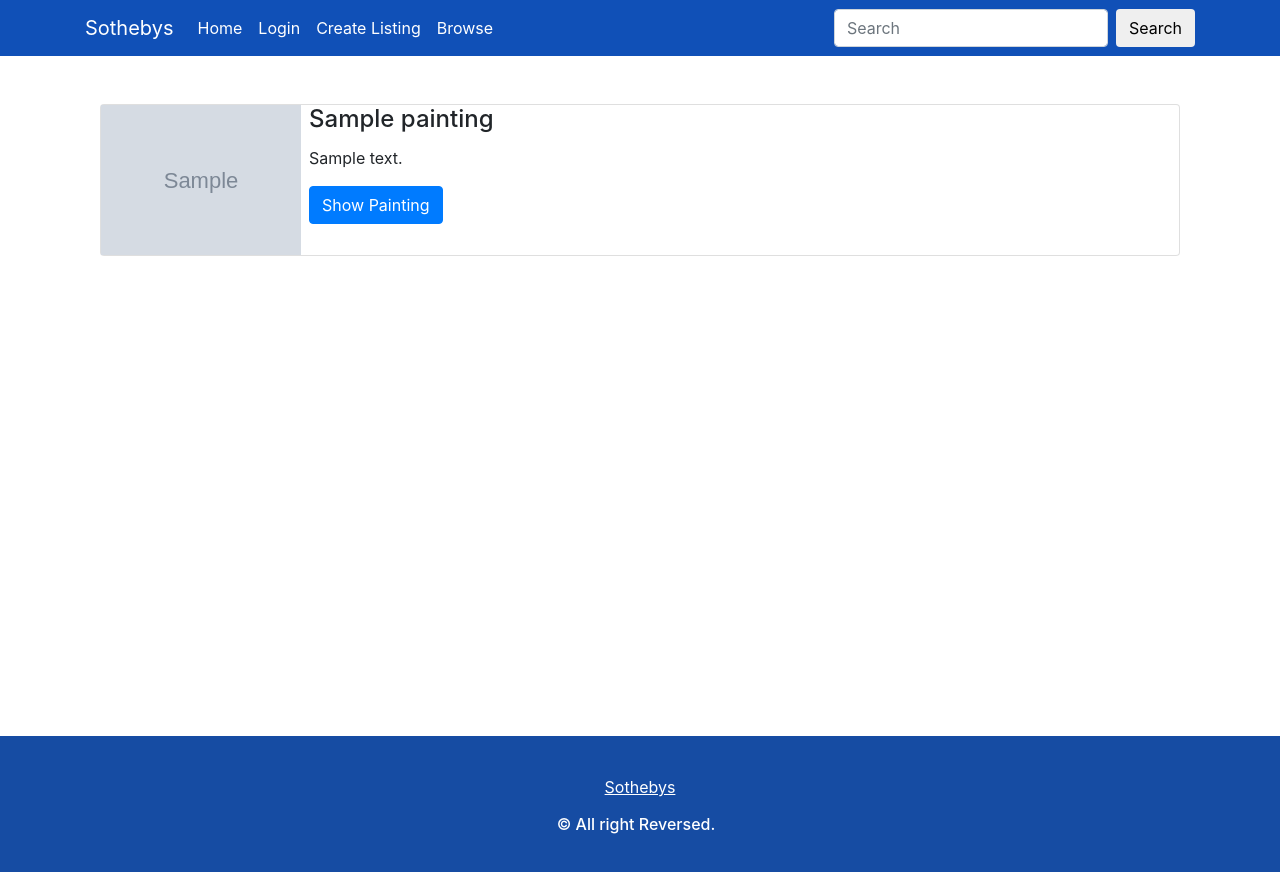
After one commit to dhruvjain51/Sothebys-1, a Django app: template web/paintings/templates/browse.html in a window 1280 px wide. The commit adds this page. Run offline with Django 3.2, Linux system fonts and the light colour scheme; the template is opened without the code that fills it: most values are stand-ins (such as "Sample title", 1, 10 or a date in 2020); grey boxes marked "Sample" are stand-in pictures; parts of the project's set-up code (start-up, migrations or seed data) failed here and were passed over; some libraries are stand-ins or nearby versions.

Commit message:
Show all Paintings

```diff
--- a/exp/product/urls.py
+++ b/exp/product/urls.py
@@ -6,6 +6,7 @@ from . import views
 app_name = 'product'
 
 urlpatterns = [
+    path('product/all/', views.get_all_paintings),
     path('product/<int:id>/', views.get_paintings),
     path('product/more_by/<int:id>/', views.get_all_by_artist),
     path('product/create/', views.create_painting),
--- /dev/null
+++ b/web/paintings/templates/browse.html
@@ -0,0 +1,32 @@
+{% extends 'base.html' %}
+    {% load crispy_forms_tags %}
+{% block content %}
+<html lang="en">
+  <body>
+    <br>
+    <div class="container">
+      <br>
+      {% for painting in paintings %}
+      <div class="card">
+        <div class="row no-gutters">
+        <div class="col-auto">
+          <img src="{{painting.image}}" width="200" height="200" class="img-fluid" alt="">
+        </div>
+        <div class="col">
+          <div class="card-block px-2">
+            <h4 class="card-title">{{painting.title}}</h4>
+            <p class="card-text">{{painting.description}}</p>
+            <a href="/product/{{painting.id}}" class="btn btn-primary">Show Painting</a>
+          </div>
+        </div>
+        </div>
+      </div>
+
+        <br>
+
+      {% endfor %}
+
+    </div>
+</body>
+</html>
+{% endblock %}
--- a/web/paintings/urls.py
+++ b/web/paintings/urls.py
@@ -7,6 +7,7 @@ from django.contrib.staticfiles.urls import staticfiles_urlpatterns
 app_name = 'paintings'
 
 urlpatterns = [
+    path('all/', views.all_paintings, name='all_paintings'),
     path('create/', views.create_painting, name='create_painting'),
     path('search/', views.get_search_results, name='search_paintings')
 ]
--- a/web/templates/base.html
+++ b/web/templates/base.html
@@ -24,6 +24,10 @@
 
         <li class="nav-item">
           <a class="nav-link" style="color:white;" href="http://localhost:8000/paintings/create/">Create Listing</a>
+        </li>
+
+        <li class="nav-item">
+          <a class="nav-link" style="color:white;" href="http://localhost:8000/paintings/all/">Browse</a>
         </li>
 
       </ul>
```
Also changed, not shown: exp/product/views.py (+11 -2 lines), web/paintings/views.py (+7 -0 lines).
